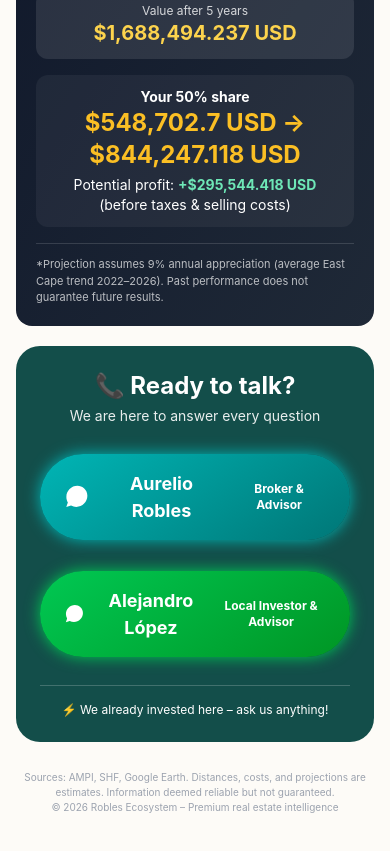
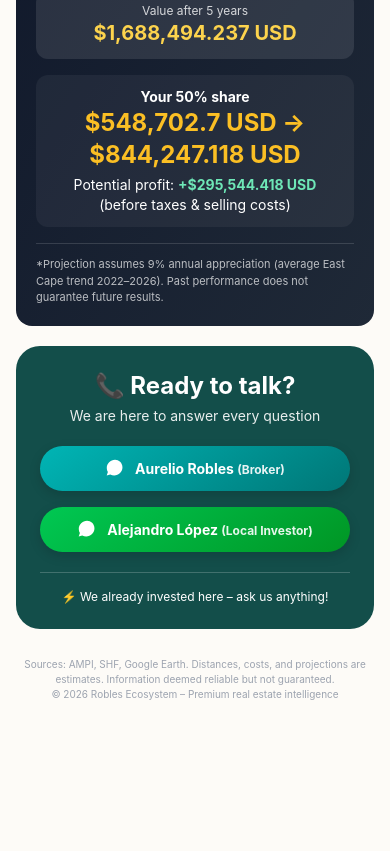
Before and after one commit to superyeyo8482/Playa-Shipwrecks-o-Cabo-del-Este, a plain HTML site: page index.html in a window 390 px wide. Shown: the part 3780-4631 px from the top of the page. After the commit the page ends 4570 px from the top, so only its background shows below. Drawn offline with nearby package versions, Linux system fonts and the light colour scheme.

Commit message:
Refactor WhatsApp button styles and layout
Updated styles for WhatsApp buttons and contact grid layout for better responsiveness. Improved comments for clarity.

```diff
--- a/index.html
+++ b/index.html
@@ -62,29 +62,48 @@
             margin-top: 12px;
         }
         .badge { background: #F59E0B; color: white; padding: 5px 15px; border-radius: 50px; font-size: 12px; font-weight: bold; display: inline-block; margin-bottom: 10px; }
+
+        /* === ESTILOS CORREGIDOS PARA BOTONES DE WHATSAPP === */
         .btn-whatsapp {
             display: flex;
             align-items: center;
             justify-content: center;
             gap: 10px;
-            padding: 16px 24px;
+            padding: 12px 16px; /* Padding reducido para móvil */
             border-radius: 60px;
             font-weight: bold;
-            font-size: 18px;
+            font-size: 14px; /* Tamaño de fuente más pequeño */
             text-decoration: none;
             color: white;
             transition: all 0.3s ease;
-            box-shadow: 0 8px 20px rgba(0,0,0,0.2);
+            box-shadow: 0 4px 12px rgba(0,0,0,0.15);
             width: 100%;
-            margin: 8px 0;
+            text-align: center;
         }
-        .btn-whatsapp-1 { background: linear-gradient(145deg, #00B5B5, #007777); box-shadow: 0 0 15px #00B5B5; }
-        .btn-whatsapp-2 { background: linear-gradient(145deg, #00C853, #009624); box-shadow: 0 0 15px #00C853; }
+        .btn-whatsapp svg {
+            width: 20px; /* Icono más pequeño */
+            height: 20px;
+        }
+        .btn-whatsapp-1 { background: linear-gradient(145deg, #00B5B5, #007777); }
+        .btn-whatsapp-2 { background: linear-gradient(145deg, #00C853, #009624); }
         .btn-whatsapp:hover { transform: scale(1.02); filter: brightness(1.1); }
-        .contact-grid { display: grid; grid-template-columns: 1fr 1fr; gap: 15px; margin: 20px 0; }
-        @media (max-width: 640px) { .contact-grid { grid-template-columns: 1fr; } }
+
+        .contact-grid {
+            display: flex;
+            flex-direction: column; /* En móvil, uno debajo del otro */
+            gap: 16px;
+            margin: 20px 0;
+        }
+        @media (min-width: 640px) {
+            .contact-grid {
+                flex-direction: row; /* En tablets/desktop, uno al lado del otro */
+            }
+        }
+
         .image-gallery { display: grid; grid-template-columns: repeat(2, 1fr); gap: 12px; margin-bottom: 20px; }
         .image-gallery img { width: 100%; aspect-ratio: 1/1; object-fit: cover; border-radius: 16px; background: #f0f0f0; }
+
+        /* Inver-tito (personaje) */
         .inver-tito {
             position: fixed;
             bottom: 20px;
@@ -209,18 +228,18 @@
     <!-- 5-year projection section -->
     <div id="projectionSection" class="bg-gradient-to-br from-slate-900 to-gray-800 p-5 rounded-2xl text-white mb-5"></div>
 
-    <!-- Contacts -->
+    <!-- Contacts (con diseño responsivo y compacto) -->
     <div class="bg-teal-900 p-6 rounded-3xl text-white text-center mb-5">
         <h3 class="text-2xl font-bold mb-1">📞 Ready to talk?</h3>
         <p class="text-sm mb-4 opacity-90">We are here to answer every question</p>
         <div class="contact-grid">
             <a href="https://wa.me/5215546539933?text=Hello%20Aurelio,%20I%20saw%20the%20Real%20del%20Mar%20beachfront%20lot%20and%20want%20to%20discuss%20co‑investment." target="_blank" class="btn-whatsapp btn-whatsapp-1">
-                <svg width="28" height="28" viewBox="0 0 24 24" fill="white"><path d="M12.04 2C6.58 2 2.13 6.45 2.13 11.91C2.13 13.66 2.59 15.36 3.45 16.86L2.05 21L6.3 19.66C7.75 20.45 9.38 20.87 11.04 20.87H11.04C16.5 20.87 20.95 16.42 20.95 10.96C20.95 5.5 16.5 2 12.04 2Z"/></svg>
-                Aurelio Robles<br/><span class="text-xs">Broker & Advisor</span>
+                <svg width="20" height="20" viewBox="0 0 24 24" fill="white"><path d="M12.04 2C6.58 2 2.13 6.45 2.13 11.91C2.13 13.66 2.59 15.36 3.45 16.86L2.05 21L6.3 19.66C7.75 20.45 9.38 20.87 11.04 20.87H11.04C16.5 20.87 20.95 16.42 20.95 10.96C20.95 5.5 16.5 2 12.04 2Z"/></svg>
+                <span>Aurelio Robles <span class="text-xs opacity-90">(Broker)</span></span>
             </a>
             <a href="https://wa.me/5217226592164?text=Hello%20Alejandro,%20I'm%20interested%20in%20the%20Real%20del%20Mar%20co‑investment%20opportunity." target="_blank" class="btn-whatsapp btn-whatsapp-2">
-                <svg width="28" height="28" viewBox="0 0 24 24" fill="white"><path d="M12.04 2C6.58 2 2.13 6.45 2.13 11.91C2.13 13.66 2.59 15.36 3.45 16.86L2.05 21L6.3 19.66C7.75 20.45 9.38 20.87 11.04 20.87H11.04C16.5 20.87 20.95 16.42 20.95 10.96C20.95 5.5 16.5 2 12.04 2Z"/></svg>
-                Alejandro López<br/><span class="text-xs">Local Investor & Advisor</span>
+                <svg width="20" height="20" viewBox="0 0 24 24" fill="white"><path d="M12.04 2C6.58 2 2.13 6.45 2.13 11.91C2.13 13.66 2.59 15.36 3.45 16.86L2.05 21L6.3 19.66C7.75 20.45 9.38 20.87 11.04 20.87H11.04C16.5 20.87 20.95 16.42 20.95 10.96C20.95 5.5 16.5 2 12.04 2Z"/></svg>
+                <span>Alejandro López <span class="text-xs opacity-90">(Local Investor)</span></span>
             </a>
         </div>
         <p class="text-xs mt-4 border-t border-white/20 pt-4">⚡ We already invested here – ask us anything!</p>
@@ -250,18 +269,17 @@
     // Base URL
     const baseUrl = "https://raw.githubusercontent.com/superyeyo8482/Playa-Shipwrecks-o-Cabo-del-Este/main/";
 
-    // List of images (ensure no duplicates physically; we also deduplicate in code)
+    // Lista de imágenes (eliminamos duplicados por nombre)
     const imageNamesRaw = [
         "imagen cabos 1.jpeg",
         "imagen cabos 2.jpeg",
         "imagen cabos 3.jpeg",
         "imagen cabos 4.jpeg",
         "imagen cabos 5.jpeg",
-        "imagen cabos 6.jpeg",  // duplicate of 5? We'll remove duplicates by name
+        "imagen cabos 6.jpeg",
         "imagen cabos 7.jpeg",
         "imagen cabos 8.jpeg"
     ];
-    // Remove duplicate file names (if two entries have same name, only first remains)
     const imageNames = [...new Map(imageNamesRaw.map(name => [name, name])).values()];
 
     const videoFileName = "video cabos dron 1.mp4";
@@ -279,7 +297,7 @@
     const total5 = setup + notary + annual * 5;
 
     document.addEventListener('DOMContentLoaded', () => {
-        // --- Gallery (without duplicates) ---
+        // --- Gallery (sin duplicados) ---
         const galleryDiv = document.getElementById('gallery');
         if (galleryDiv) {
             galleryDiv.innerHTML = '';
@@ -293,7 +311,7 @@
             });
         }
 
-        // --- Video with fallback ---
+        // --- Video con fallback mejorado ---
         const video = document.getElementById('beachVideo');
         const playBtn = document.getElementById('playButton');
         const fallbackDiv = document.getElementById('videoFallback');
@@ -315,7 +333,6 @@
             };
 
             video.addEventListener('error', () => showFallback());
-            // Timeout if loading takes too long
             setTimeout(() => {
                 if (video.readyState === 0 && !videoFailed) showFallback();
             }, 8000);
@@ -334,7 +351,7 @@
             video.addEventListener('pause', () => playBtn.style.opacity = '1');
         }
 
-        // --- Charts ---
+        // --- Charts (Price Trend y Radar) ---
         if (window.Chart) {
             const priceCtx = document.getElementById('priceChart')?.getContext('2d');
             if (priceCtx) {
```
